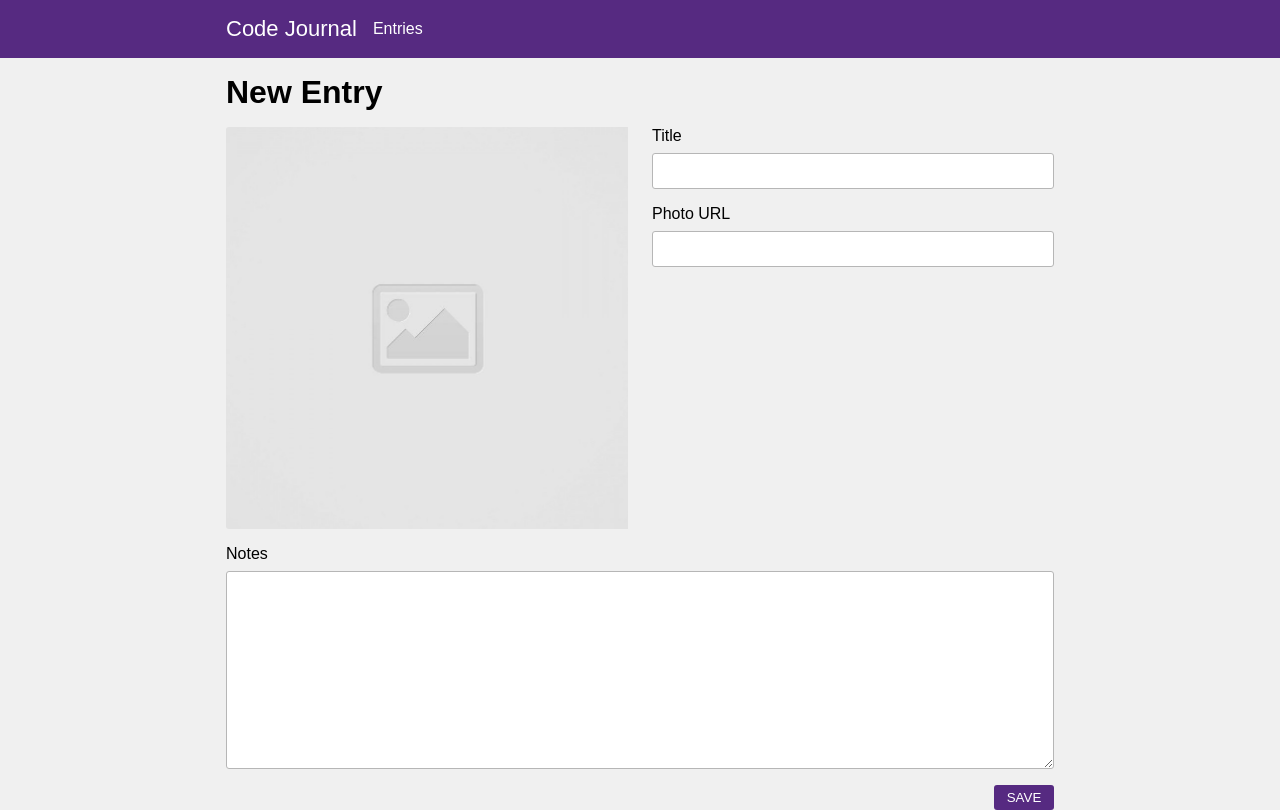
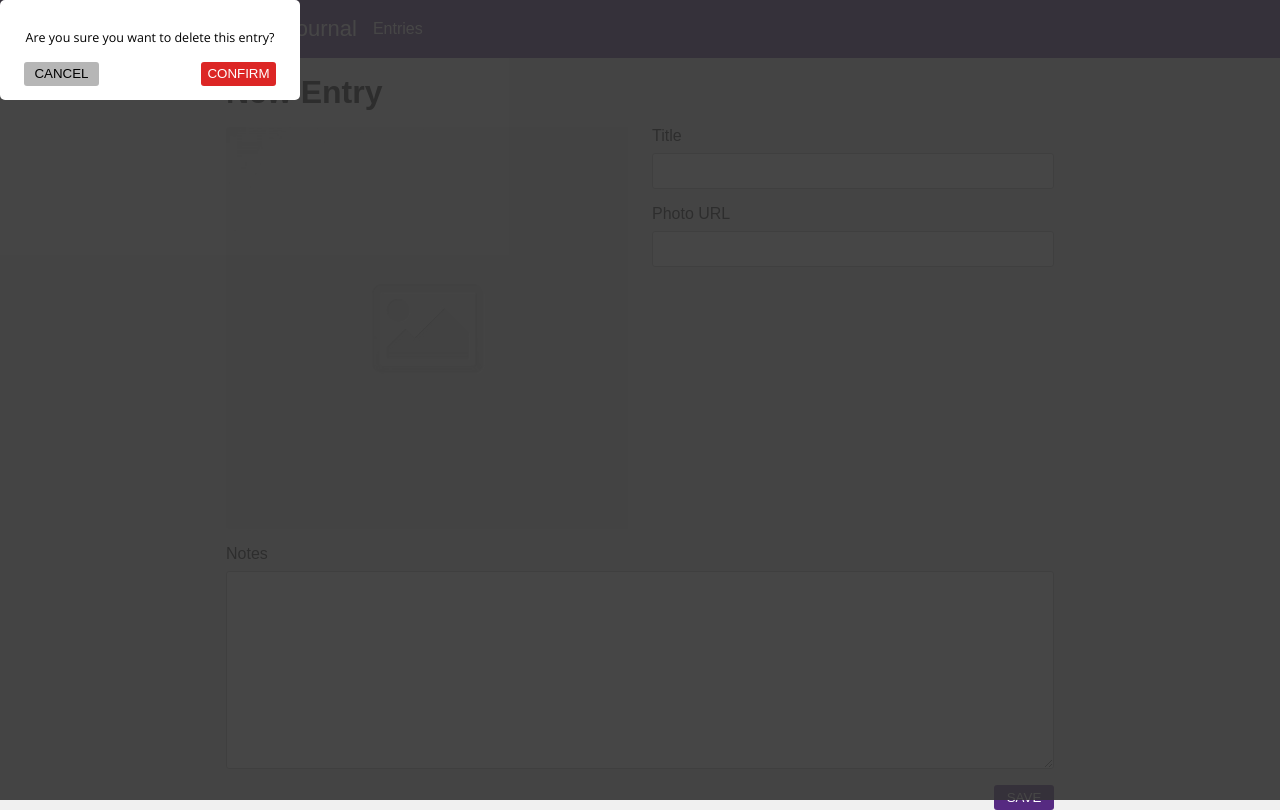
Before and after one commit to alicejeeunlee/code-journal, a website: page index.html in a window 1280 px wide. Drawn offline with nearby package versions, Linux system fonts and the light colour scheme; a web font is replaced by a local one.

Commit message:
Working on styling modal.

```diff
--- a/css/styles.css
+++ b/css/styles.css
@@ -157,3 +157,51 @@ a {
   width: auto;
   padding: 0;
 }
+
+.display-flex {
+  display: flex;
+}
+
+.text-center {
+  text-align: center;
+}
+
+.justify-center {
+  justify-content: center;
+}
+
+.backdrop {
+  width: 100vw;
+  height: 100vh;
+  position: fixed;
+  background: rgb(50 50 50 / 90%);
+  top: 0;
+  right: 0;
+  bottom: 0;
+  left: 0;
+}
+
+.modal {
+  width: 300px;
+  height: 100px;
+  border-radius: 5px;
+  padding: 1rem 1.5rem;
+  background-color: white;
+}
+
+.cancel-button {
+  background-color: rgb(182, 182, 182);
+  color: black;
+  width: 75px;
+}
+
+.confirm-button {
+  background-color: rgb(220, 38, 37);
+  color: white;
+  width: 75px;
+}
+
+.delete-message {
+  font-size: 12.5px;
+  margin-bottom: 1rem;
+}
--- a/index.html
+++ b/index.html
@@ -49,6 +49,15 @@
             <button class="delete-button hidden">Delete Entry</button>
             <button>SAVE</button>
           </div>
+          <div class="backdrop display-flex">
+            <div class="modal text-center justify-center">
+              <p class="delete-message">Are you sure you want to delete this entry?</p>
+              <div class="display-flex space-between">
+                <button class="cancel-button">CANCEL</button>
+                <button class="confirm-button">CONFIRM</button>
+              </div>
+            </div>
+          </div>
         </div>
       </form>
     </div>
```
